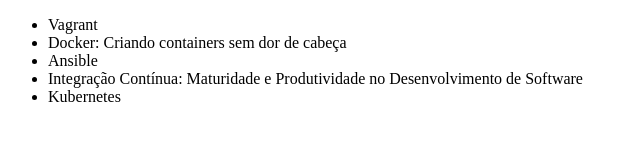
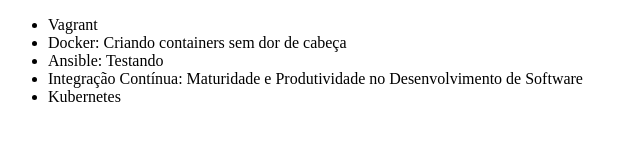
Before and after one commit to Rafael0legario/alura-git, a plain HTML site: page index.html in a window 1280 px wide. Shown: the full height of the page, 0-640 px from the left. Drawn offline with Linux system fonts and the light colour scheme.

Commit message:
Ansible: test

```diff
--- a/index.html
+++ b/index.html
@@ -8,7 +8,7 @@
     <ul>
         <li>Vagrant</li>
         <li>Docker: Criando containers sem dor de cabeça</li>
-        <li>Ansible</li>
+        <li>Ansible: Testando</li>
         <li>Integração Contínua: Maturidade e Produtividade no Desenvolvimento de Software</li>
         <li>Kubernetes</li>
     </ul>
```
